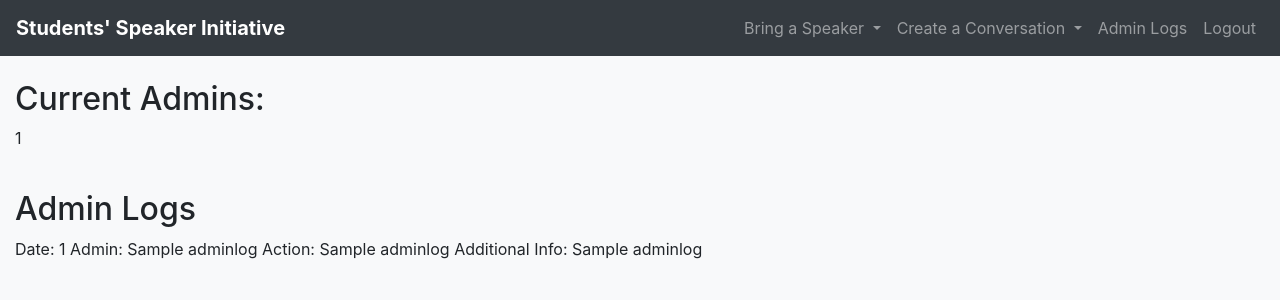
After one commit to cvrattos1/StudentSpeakerInitiative, a Flask app: page /sAdminLogs in a window 1280 px wide. The commit adds this page. Shown: the top 300 px of the page. Run offline with Flask 2, Linux system fonts and the light colour scheme; a user stored in the database is signed in; a database or web service that is not in the repository returns one stand-in record (values such as "Sample title"); parts of the project's set-up code (start-up, migrations or seed data) failed here and were passed over; some libraries are stand-ins or nearby versions.

Commit message:
admin log pages

```diff
--- a/app.py
+++ b/app.py
@@ -17,7 +17,7 @@ from speaker import Speaker
 from cycle import Cycle
 from report import Report
 from conversation import Conversation
-
+from datetime import date
 import pustatus
 
 from flask_login import login_user, logout_user, login_required, LoginManager, current_user
@@ -338,6 +338,8 @@ def new_cycle():
 	rolloverVot = request.args.get('rollovervot')
 
 	database.adjustDatabase(rolloverNom, rolloverEnd, rolloverVot, rolloverThresh)
+	today = date.today()
+	database.addLog(today, username, 2, str(enddate))
 
 	database.createCycle(argdict["Name of Voting Cycle"],
 						 datecreated,
@@ -448,6 +450,10 @@ def remove_nomination():
 
 	database.removeNomination(speakerid)
 
+	today = date.today()
+	speakerinfo = database.getSpeaker(speakid)    # returns Speaker object
+	database.addLog(today, username, 4, speakerinfo.getName())
+
 	return redirect('aReports')
 
 
@@ -457,9 +463,12 @@ def dismiss_flag():
 	username = current_user.id
 	database = Database()
 
-
 	speakerid = request.args.get('speakerid')
 	database.dismissFlag(username, speakerid)
+
+	today = date.today()
+	speakerinfo = database.getSpeaker(speakid)
+	database.addLog(today, username, 3, speakerinfo.getName())
 
 	return redirect('aReports')
 
@@ -772,9 +781,23 @@ def scVote():
 						   hasvoted = hasvoted
 						   )
 	response = make_response(html)
+	return response
 
 
+@app.route('/sAdminLogs', methods=['GET'])
+@login_required
+def sAdminLogs():
+	username = current_user.id
+	database = Database()
+	info = database.returnAdminLogs()
+	admins = database.returnAdmins()
+
+	html = render_template('sAdminLogs.html',
+							admins=admins,
+							info=info)
+	response = make_response(html)
 	return response
+
 
 # Should add another layer of authentication
 @app.route('/aHome', methods=['GET'])
@@ -896,17 +919,23 @@ def aReports():
 @app.route('/addAdmin', methods=['GET'])
 def addAdmin():
 	newAdmin = request.args.get('newAdmin')
+	username = CASClient().authenticate()
 	database = Database()
 	if database.adminAuthenticate(newAdmin) != 1:  # can't double add
 		database.addAdmin(newAdmin)
+		today = date.today()					   # add action to DB
+		database.addLog(today, username, 0, newAdmin)
 	return redirect(url_for('admin'))
 
 @app.route('/removeAdmin', methods=['GET'])
 def removeAdmin():
 	oldAdmin = request.args.get('oldAdmin')
+	username = CASClient().authenticate()
 	database = Database()
 	if database.returnCount('admin') != 1:  # can't delete last admin
 		database.removeAdmin(oldAdmin)
+		today = date.today()					   # add action to DB
+		database.addLog(today, username, 1, oldAdmin)
 	return redirect(url_for('admin'))
 
 if __name__ == '__main__':
--- a/databasev2.py
+++ b/databasev2.py
@@ -500,8 +500,6 @@ class Database:
         exists = Database.connectDB(self, query)
         return len(exists)
 
-        # returns nothing
-
     def addAdmin(self, newAdmin):
         query = 'INSERT INTO admin VALUES (' + '\'' + newAdmin.strip() + '\')'
         Database.connectDB(self, query)
@@ -514,7 +512,19 @@ class Database:
         query = 'SELECT COUNT(*) FROM ' + '\'' + table.strip() + '\''
         return Database.connectDB(self, query)
 
+    def returnAdmins(self):
+        query = 'SELECT * FROM admin'
+        return Database.connectDB(self, query)
 
+    def returnAdminLogs(self):
+        query = 'SELECT * FROM adminlogs'
+        info = Database.connectDB(self, query)
+        return Database.connectDB(self, query)
+
+    def addLog(self, date, netid, action, info):
+        query = 'INSERT INTO adminlogs VALUES (' + '\'' + str(date) + '\', ' + '\'' + netid.strip() +  '\', ' + '\'' + str(action) +  '\', ' + '\'' + info.strip() +  '\')'
+        print(query)
+        Database.connectDB(self, query)
 
 # ---------------------------------------------------------------------
 if __name__ == '__main__':
--- /dev/null
+++ b/templates/sAdminLogs.html
@@ -0,0 +1,43 @@
+<!DOCTYPE html>
+
+<html lang="en">
+    <head>
+        <meta charset="UTF-8">
+        <meta name="viewport" content="width=device-width, initial-scale=1.0">
+        <meta http-equiv="X-UA-Compatible" content="ie-edge">
+<!--         <script src="./static/script.js" defer></script>
+        <link href="./static/styles.css" rel="stylesheet"> -->
+        <link rel="stylesheet" href="https://maxcdn.bootstrapcdn.com/bootstrap/4.4.1/css/bootstrap.min.css">
+        <script src="https://ajax.googleapis.com/ajax/libs/jquery/3.4.1/jquery.min.js"></script>
+        <script src="https://cdnjs.cloudflare.com/ajax/libs/popper.js/1.16.0/umd/popper.min.js"></script>
+        <script src="https://maxcdn.bootstrapcdn.com/bootstrap/4.4.1/js/bootstrap.min.js"></script>
+        <title>Students' Speaker Initiative</title>
+    </head>
+
+    <body class="bg-light">
+        <body class="bg-light">
+            {% include 'sHeader.html' %}
+
+        <div class="container-fluid">
+            <br>
+            <h2>Current Admins: </h2>
+            {%for admin in admins: %}
+                <p>{{admin[0]}}</p>
+            {% endfor %}
+        </div>
+
+        <div class="container-fluid">
+            <br>
+            <h2>Admin Logs</h2>
+            {%for row in info: %}
+                <p>Date: {{row[0]}}   Admin: {{row[1]}}  Action: {{row[2]}}
+                    Additional Info: {{row[3]}}</p>
+            {% endfor %}
+        </div>
+
+    </body>
+
+
+
+
+</html>
--- a/templates/sHeader.html
+++ b/templates/sHeader.html
@@ -26,6 +26,9 @@
                 </div>
             </li>
             <li class="nav-item">
+                <a class="nav-link" href="sAdminLogs">Admin Logs</a>
+            </li>
+            <li class="nav-item">
                 <a class="nav-link" href="logout">Logout</a>
             </li>
         </ul>
```
